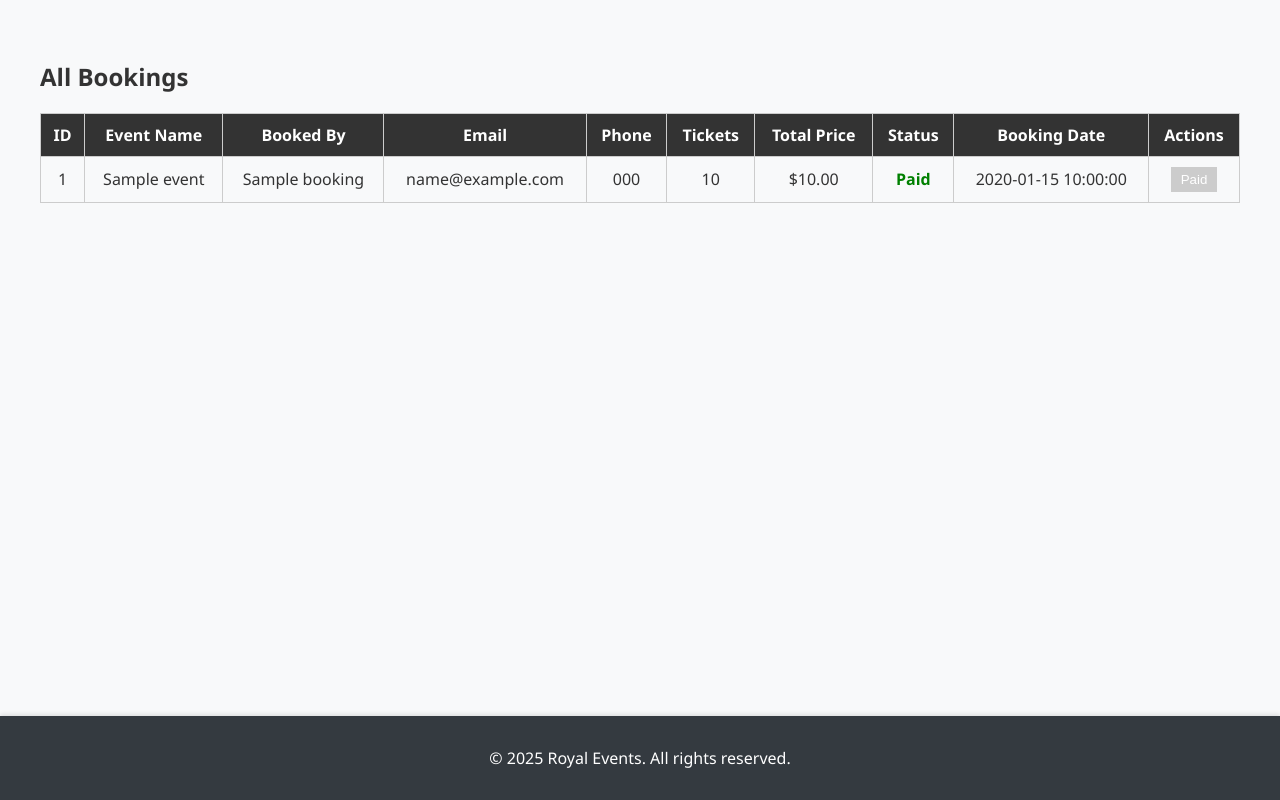
After one commit to Aakash77777/Event_Management, a PHP site: page /bookings.php in a window 1280 px wide. The commit adds this page. Run offline with PHP 8.4, Linux system fonts and the light colour scheme; the visitor is signed in with stand-in values (Sample User, id 1); tables that the repository leaves empty or names only in its code hold one stand-in row (values such as "Sample post").

Commit message:
updated event booking

```diff
--- /dev/null
+++ b/admin/bookings.php
@@ -0,0 +1,122 @@
+<?php
+session_start();
+include '../frontend/db_connect.php';
+
+if (!isset($_SESSION['user_id'])) {
+    header("Location: ../frontend/login.php");
+    exit();
+}
+
+// Fetch all bookings from the database
+$sql = "SELECT b.id, b.user_id, b.event_id, e.event_name, b.name, b.email, b.phone,
+               b.quantity, b.total_price, b.status, b.created_at
+        FROM bookings b
+        JOIN events e ON b.event_id = e.id
+        ORDER BY b.created_at DESC";
+
+$result = $conn->query($sql);
+?>
+
+<!DOCTYPE html>
+<html lang="en">
+<head>
+    <meta charset="UTF-8">
+    <meta name="viewport" content="width=device-width, initial-scale=1.0">
+    <title>Manage Bookings</title>
+    <link rel="stylesheet" href="styles.css">
+</head>
+<body>
+    <main>
+        <h2>All Bookings</h2>
+        <table border="1">
+            <thead>
+                <tr>
+                    <th>ID</th>
+                    <th>Event Name</th>
+                    <th>Booked By</th>
+                    <th>Email</th>
+                    <th>Phone</th>
+                    <th>Tickets</th>
+                    <th>Total Price</th>
+                    <th>Status</th>
+                    <th>Booking Date</th>
+                    <th>Actions</th>
+                </tr>
+            </thead>
+            <tbody>
+                <?php if ($result->num_rows > 0): ?>
+                    <?php while ($row = $result->fetch_assoc()): ?>
+                        <tr>
+                            <td><?php echo $row['id']; ?></td>
+                            <td><?php echo htmlspecialchars($row['event_name']); ?></td>
+                            <td><?php echo htmlspecialchars($row['name']); ?></td>
+                            <td><?php echo htmlspecialchars($row['email']); ?></td>
+                            <td><?php echo htmlspecialchars($row['phone']); ?></td>
+                            <td><?php echo $row['quantity']; ?></td>
+                            <td>$<?php echo number_format($row['total_price'], 2); ?></td>
+                            <td>
+                                <span class="<?php echo ($row['status'] == 'paid') ? 'status-paid' : 'status-unpaid'; ?>">
+                                    <?php echo ucfirst($row['status']); ?>
+                                </span>
+                            </td>
+                            <td><?php echo $row['created_at']; ?></td>
+                            <td>
+                                <?php if ($row['status'] == 'unpaid'): ?>
+                                    <form method="POST" action="update_booking_status.php" style="display:inline;">
+                                        <input type="hidden" name="booking_id" value="<?php echo $row['id']; ?>">
+                                        <button type="submit" name="mark_paid">Mark as Paid</button>
+                                    </form>
+                                <?php else: ?>
+                                    <button disabled>Paid</button>
+                                <?php endif; ?>
+                            </td>
+                        </tr>
+                    <?php endwhile; ?>
+                <?php else: ?>
+                    <tr><td colspan="10">No bookings found.</td></tr>
+                <?php endif; ?>
+            </tbody>
+        </table>
+    </main>
+
+    <footer>
+        <p>&copy; 2025 Royal Events. All rights reserved.</p>
+    </footer>
+
+    <style>
+        table {
+            width: 100%;
+            border-collapse: collapse;
+            margin-top: 20px;
+        }
+        th, td {
+            padding: 10px;
+            text-align: center;
+            border: 1px solid #ccc;
+        }
+        th {
+            background: #333;
+            color: white;
+        }
+        .status-paid {
+            color: green;
+            font-weight: bold;
+        }
+        .status-unpaid {
+            color: red;
+            font-weight: bold;
+        }
+        button {
+            padding: 5px 10px;
+            background: #28a745;
+            color: white;
+            border: none;
+            cursor: pointer;
+        }
+        button[disabled] {
+            background: #ccc;
+            cursor: not-allowed;
+        }
+    </style>
+</body>
+</html>
--- a/admin/users.php
+++ b/admin/users.php
@@ -6,6 +6,7 @@ if (!isset($_SESSION['user_id'])) {
     header("Location: ../frontend/login.php");
     exit();
 }
+
 
 $users = $conn->query("SELECT * FROM users");
 ?>
--- a/admin/venues.php
+++ b/admin/venues.php
@@ -6,6 +6,7 @@ if (!isset($_SESSION['user_id'])) {
     header("Location: ../frontend/login.php");
     exit();
 }
+
 
 if ($_SERVER["REQUEST_METHOD"] == "POST") {
     $venue_name = $_POST['venue_name'];
```
Also changed, not shown: admin/events.php (+8 -3 lines), admin/index.php (+21 -2 lines), admin/update_booking_status.php (added, +18 -0 lines), frontend/events.php (+17 -11 lines), admin/events_booking.php (deleted).
